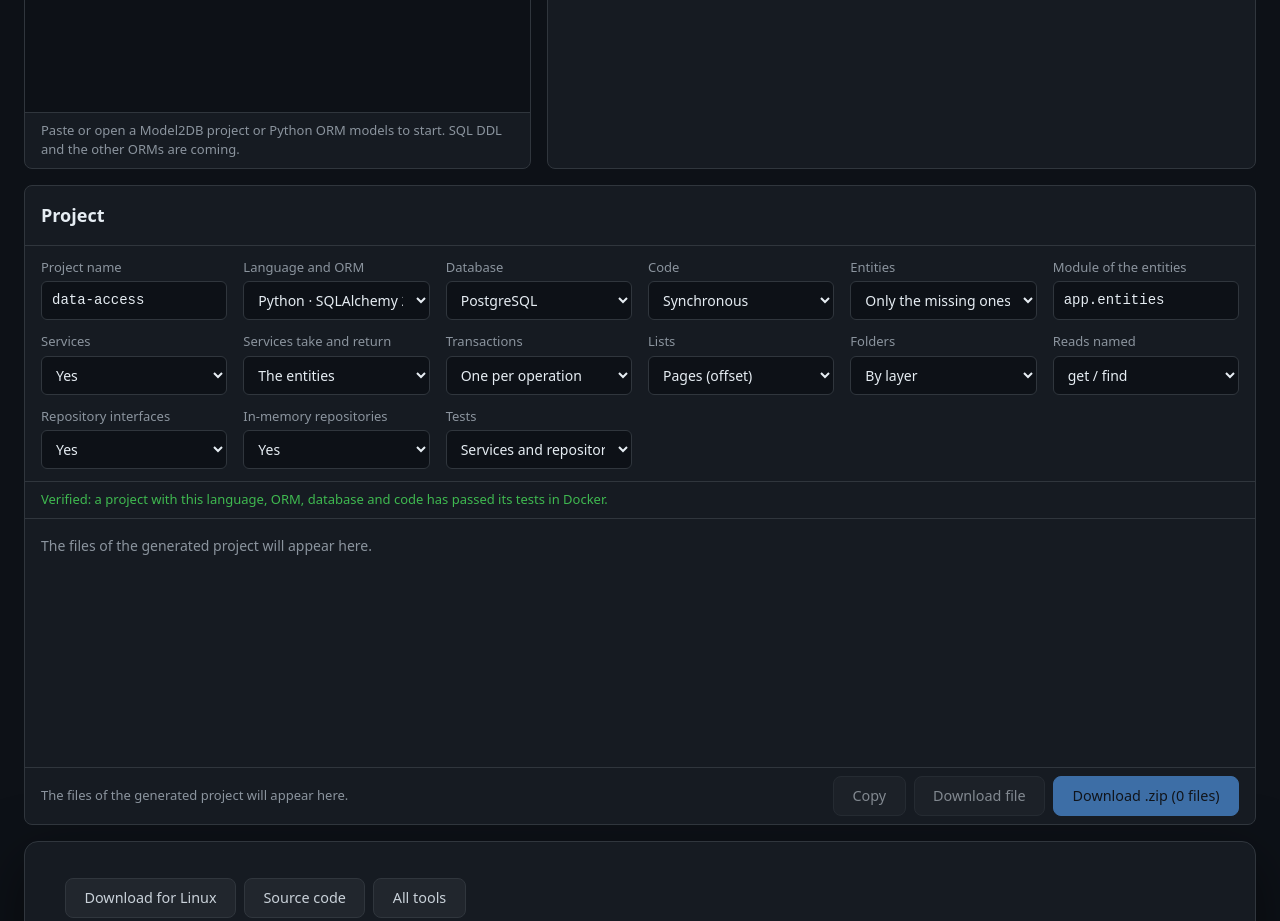
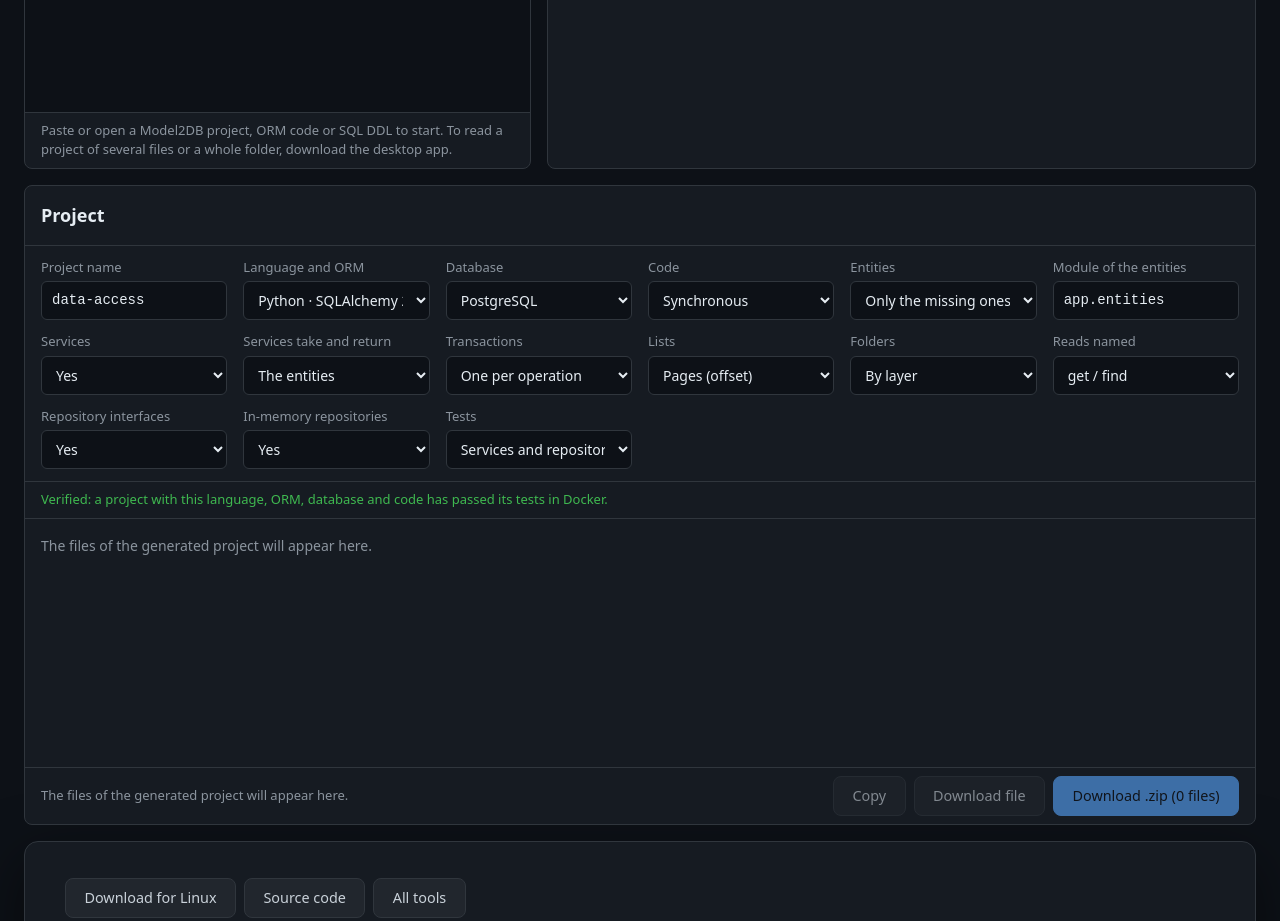
Before and after one commit to RaulEstevezA/DB2CRUD, a React (Vite) app in the folder web/: page / in a window 1280 px wide. Shown: the part 880-1801 px from the top of the page. Built offline with nearby package versions, Linux system fonts and the light colour scheme.

Commit message:
feat: point to the desktop app for projects of several files in the web version

```diff
--- a/web/src/i18n/messages.ts
+++ b/web/src/i18n/messages.ts
@@ -79,7 +79,8 @@ const en = {
   dropFile: 'Drop the file to open it',
   fileTooLarge: (name: string) => `“${name}” is larger than 10 MB.`,
   fileError: (name: string) => `“${name}” could not be read.`,
-  inputEmpty: 'Paste or open a Model2DB project or Python ORM models to start. SQL DDL and the other ORMs are coming.',
+  inputEmpty:
+    'Paste or open a Model2DB project, ORM code or SQL DDL to start. To read a project of several files or a whole folder, download the desktop app.',
   warningsCount: (count: number) => `${en$(count)} ${plural(count, 'note', 'notes')}`,
   readError: (error: DatabaseReadError, path?: string): string =>
     ({
@@ -330,7 +331,7 @@ const es: Messages = {
   fileTooLarge: (name) => `«${name}» ocupa más de 10 MB.`,
   fileError: (name) => `No se ha podido leer «${name}».`,
   inputEmpty:
-    'Pega o abre un proyecto de Model2DB o modelos de un ORM de Python para empezar. El DDL de SQL y los demás ORM llegarán después.',
+    'Pega o abre un proyecto de Model2DB, código ORM o DDL de SQL para empezar. Para leer un proyecto de varios archivos o una carpeta entera, descarga la app de escritorio.',
   warningsCount: (count) => `${es$(count)} ${plural(count, 'nota', 'notas')}`,
   readError: (error, path) =>
     ({
```
